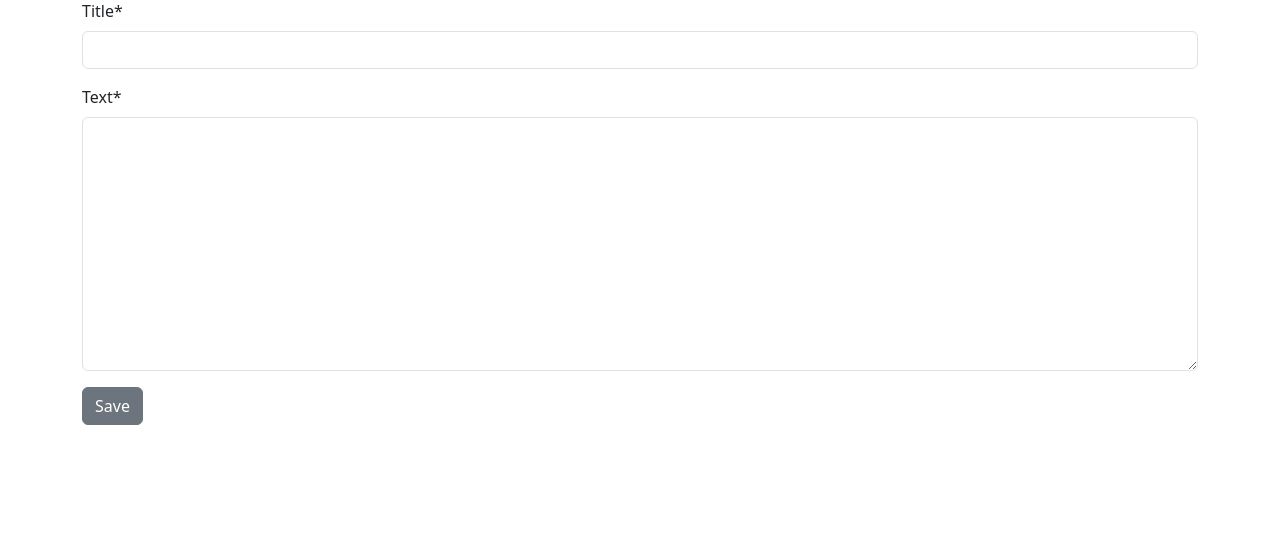
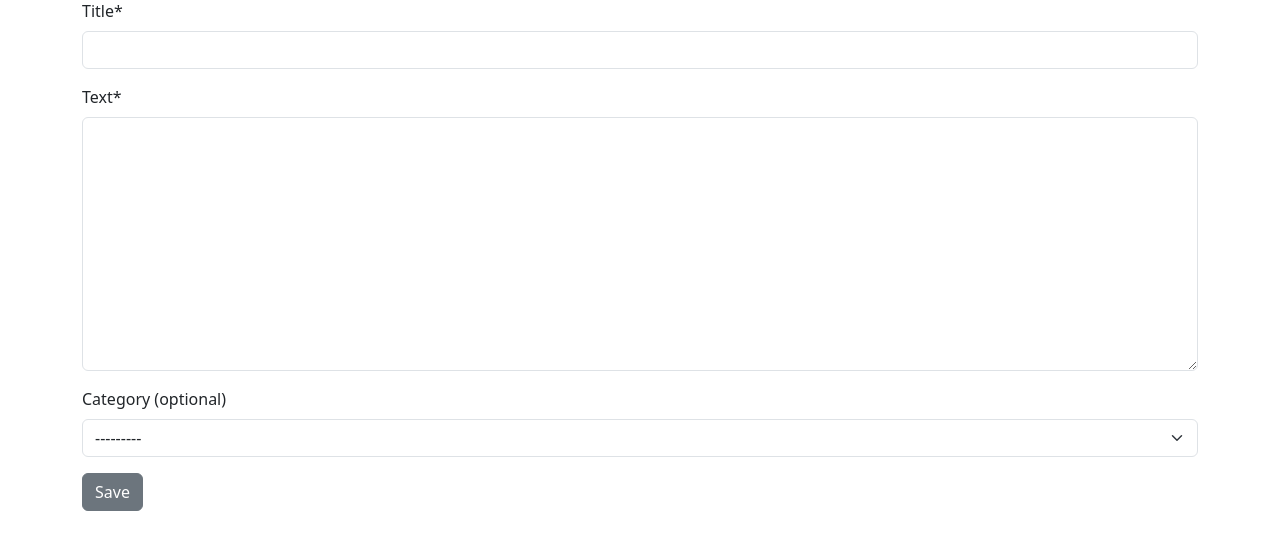
Before and after one commit to Tomeugv/Onboarding, a Django app: page /post/new/ in a window 1280 px wide. Shown: the part 127-677 px from the top of the page. Run offline with Django 5.2, Linux system fonts and the light colour scheme; the visitor is signed in with stand-in values (Sample User, id 1); data that the repository does not hold is empty; some libraries are stand-ins or nearby versions.

Commit message:
Jeje 3 donete lets gooooo

```diff
--- a/djangogirls/blog/forms.py
+++ b/djangogirls/blog/forms.py
@@ -1,8 +1,14 @@
 from django import forms
-from .models import Post
+from .models import Post, Category
 
 class PostForm(forms.ModelForm):
 
     class Meta:
         model = Post
-        fields = ['title', 'text']
+        fields = ['title', 'text', 'category']
+
+    def __init__(self, *args, **kwargs):
+        super().__init__(*args, **kwargs)
+        self.fields['category'].queryset = Category.objects.all()
+        self.fields['category'].required = False
+        self.fields['category'].label = "Category (optional)"
--- a/djangogirls/blog/models.py
+++ b/djangogirls/blog/models.py
@@ -1,7 +1,19 @@
 from django.conf import settings
 from django.db import models
 from django.utils import timezone
+from django.utils.text import slugify
 
+class Category(models.Model):
+    name = models.CharField(max_length=50, unique=True)
+    slug = models.SlugField(max_length=50, unique=True, blank=True)
+
+    def save(self, *args, **kwargs):
+        if not self.slug:
+            self.slug = slugify(self.name)
+        super().save(*args, **kwargs)
+
+    def __str__(self):
+        return self.name
 
 class Post(models.Model):
     author = models.ForeignKey(settings.AUTH_USER_MODEL, on_delete=models.CASCADE)
@@ -14,6 +26,13 @@ class Post(models.Model):
         settings.AUTH_USER_MODEL,
         related_name='modified_posts',
         through='PostEditHistory'  # Add this line
+    )
+    category = models.ForeignKey(
+        Category,
+        on_delete=models.SET_NULL,
+        null=True,
+        blank=True,
+        related_name='posts'
     )
 
 
--- a/djangogirls/blog/templates/blog/author_posts.html
+++ b/djangogirls/blog/templates/blog/author_posts.html
@@ -1,3 +1,7 @@
+{% extends 'blog/post_list.html' %}
+
+{% block content %}
+
 <h1>Posts by {{ author.username }}</h1>
 
 {% for post in posts %}
@@ -11,3 +15,5 @@
 {% empty %}
     <p>No posts found.</p>
 {% endfor %}
+
+{% endblock %}
--- a/djangogirls/blog/urls.py
+++ b/djangogirls/blog/urls.py
@@ -9,4 +9,5 @@ urlpatterns = [
     path('post/new/', views.PostCreateView.as_view(), name='post_new'),
     path('post/<int:pk>/edit/', views.PostUpdateView.as_view(), name='post_edit'),
     path('author/<str:username>/', views.AuthorPostsView.as_view(), name='author_posts'),
+    path('category/<slug:slug>/', views.CategoryPostsView.as_view(), name='category_posts'),
 ] + debug_toolbar_urls()
--- a/djangogirls/blog/views.py
+++ b/djangogirls/blog/views.py
@@ -1,7 +1,7 @@
 
 from django.urls import reverse_lazy
 from django.utils import timezone
-from .models import Post, PostEditHistory
+from .models import Post, PostEditHistory, Category
 from .forms import PostForm
 from django.views import generic
 from django.contrib.auth.mixins import LoginRequiredMixin
@@ -79,7 +79,7 @@ class PostUpdateView(LoginRequiredMixin, generic.UpdateView):
 
 
 class AuthorPostsView(generic.ListView):
-    template_name = 'blog/author_poste.html'
+    template_name = 'blog/author_posts.html'
     context_object_name = 'posts'
 
     def get_queryset(self):
@@ -93,3 +93,20 @@ class AuthorPostsView(generic.ListView):
         context = super().get_context_data(**kwargs)
         context['author'] = self.author
         return context
+
+class CategoryPostsView(generic.ListView):
+    template_name = 'blog/post_list.html'
+    context_object_name = 'posts'
+
+    def get_queryset(self):
+        self.category = get_object_or_404(Category, slug=self.kwargs['slug'])
+        return Post.objects.filter(
+            category=self.category,
+            published_date__isnull=False
+        ).order_by('-published_date')
+
+    def get_context_data(self, **kwargs):
+        context = super().get_context_data(**kwargs)
+        context['category'] = self.category
+        context['title'] = f"Posts in category: {self.category.name}"
+        return context
```
Also changed, not shown: djangogirls/blog/templates/blog/post_detail.html (+7 -0 lines), djangogirls/blog/templates/blog/post_list.html (+7 -0 lines), djangogirls/blog/migrations/0002_category_post_category.py (added).
